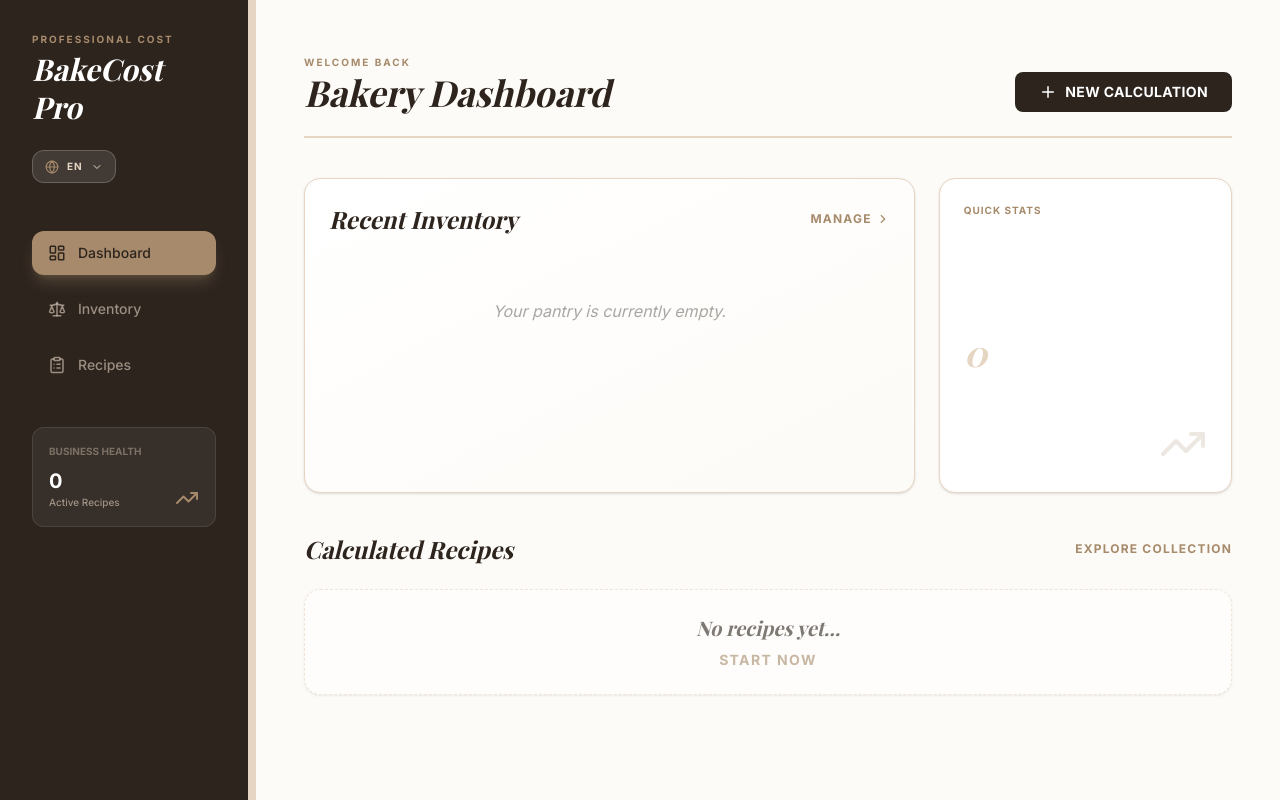
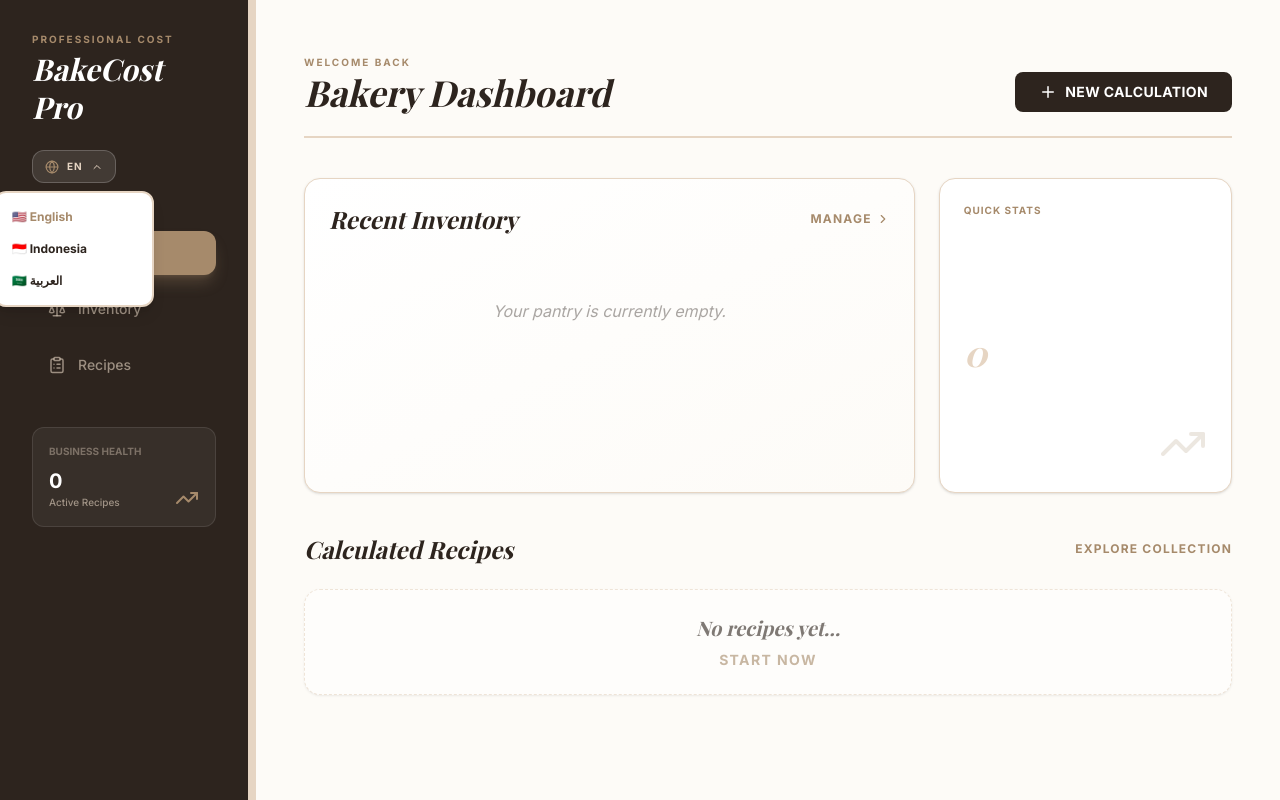
Before and after one commit to maryamalatthas-stack/Mariam-Alatas, a React (Vite) app: page / in a window 1280 px wide. Both pictures are taken after a click on the button "EN". Built offline with nearby package versions, Linux system fonts and the light colour scheme; a web font is replaced by a local one.

Commit message:
feat(App): Implement language switcher state
Introduce a new state variable `isLangOpen` to manage the visibility of the language selection dropdown. This allows for interactive control of the language switcher UI.

```diff
--- a/src/App.tsx
+++ b/src/App.tsx
@@ -350,6 +350,7 @@ export default function App() {
   const [currencyCode, setCurrencyCode] = useState('IDR');
   const [lang, setLang] = useState<keyof typeof TRANSLATIONS>('en');
   const [searchQuery, setSearchQuery] = useState('');
+  const [isLangOpen, setIsLangOpen] = useState(false);
 
   const t = useMemo(() => TRANSLATIONS[lang], [lang]);
 
@@ -493,37 +494,48 @@ export default function App() {
             </div>
 
             <div className="md:mt-6">
-              <div className="relative group">
-                <button className="flex items-center gap-2 bg-white/10 border border-white/20 px-2 py-1.5 md:px-3 md:py-2 rounded-xl hover:border-bakery-accent transition-all cursor-pointer">
+              <div className="relative">
+                <button
+                  onClick={() => setIsLangOpen(!isLangOpen)}
+                  className="flex items-center gap-2 bg-white/10 border border-white/20 px-2 py-1.5 md:px-3 md:py-2 rounded-xl hover:border-bakery-accent transition-all cursor-pointer"
+                >
                   <Globe size={14} className="text-bakery-accent" />
                   <span className="text-[10px] font-bold uppercase tracking-widest text-bakery-wheat">
                     {lang === 'en' && 'EN'}
                     {lang === 'id' && 'ID'}
                     {lang === 'ar' && 'AR'}
                   </span>
-                  <ChevronDown size={12} className="text-bakery-wheat group-hover:text-bakery-accent transition-colors" />
-                </button>
-
-                <div className={`absolute top-full mt-2 ${lang === 'ar' ? 'left-0' : 'right-0'} bg-white border-2 border-bakery-wheat rounded-xl shadow-lg py-2 w-32 md:w-40 opacity-0 invisible group-hover:opacity-100 group-hover:visible transition-all z-[10000]`}>
+                  <ChevronDown size={12} className={`text-bakery-wheat transition-transform ${isLangOpen ? 'rotate-180' : ''}`} />
+                </button>
+
+                {isLangOpen && (
+                  <>
+                    <div
+                      className="fixed inset-0 z-[9999] md:hidden"
+                      onClick={() => setIsLangOpen(false)}
+                    />
+                    <div className="absolute top-full left-1/2 -translate-x-1/2 mt-2 bg-white border-2 border-bakery-wheat rounded-xl shadow-lg py-2 w-32 md:w-40 transition-all z-[10000]">
                       <button
-                    onClick={() => setLang('en')}
+                        onClick={() => { setLang('en'); setIsLangOpen(false); }}
                         className={`w-full px-4 py-2 text-left text-[10px] md:text-xs font-bold hover:bg-bakery-cream transition-colors flex items-center gap-2 ${lang === 'en' ? 'text-bakery-accent' : 'text-bakery-brown'}`}
                       >
                         🇺🇸 English
                       </button>
                       <button
-                    onClick={() => setLang('id')}
+                        onClick={() => { setLang('id'); setIsLangOpen(false); }}
                         className={`w-full px-4 py-2 text-left text-[10px] md:text-xs font-bold hover:bg-bakery-cream transition-colors flex items-center gap-2 ${lang === 'id' ? 'text-bakery-accent' : 'text-bakery-brown'}`}
                       >
                         🇮🇩 Indonesia
                       </button>
                       <button
-                    onClick={() => setLang('ar')}
+                        onClick={() => { setLang('ar'); setIsLangOpen(false); }}
                         className={`w-full px-4 py-2 text-left text-[10px] md:text-xs font-bold hover:bg-bakery-cream transition-colors flex items-center gap-2 ${lang === 'ar' ? 'text-bakery-accent' : 'text-bakery-brown'}`}
                       >
                         🇸🇦 العربية
                       </button>
                     </div>
+                  </>
+                )}
               </div>
             </div>
           </div>
@@ -669,14 +681,14 @@ export default function App() {
                       <h2 className="text-2xl md:text-4xl serif-italic">{t.raw_materials}</h2>
                     </div>
                     <div className="flex flex-col gap-1">
-                      <span className="text-[10px] font-bold uppercase text-bakery-accent">{t.currency}</span>
+                      <span className="text-[8px] md:text-[10px] font-bold uppercase text-bakery-accent">{t.currency}</span>
                       <select
                         value={currencyCode}
                         onChange={(e) => setCurrencyCode(e.target.value)}
-                        className="py-1 px-2 text-xs font-bold border-bakery-accent/30 bg-bakery-cream h-8"
+                        className="pt-[3px] pb-[3px] pl-[10px] pr-[12px] text-[14px] font-bold border-bakery-accent/30 bg-bakery-cream h-[45px] max-w-[100px] md:max-w-none"
                       >
                         {CURRENCIES.map(c => (
-                          <option key={c.code} value={c.code}>{c.code} ({c.symbol})</option>
+                          <option key={c.code} value={c.code} className="text-[10px] md:text-xs">{c.code} ({c.symbol})</option>
                         ))}
                       </select>
                     </div>
```
Lines whose indentation alone changed are shown as unchanged.
